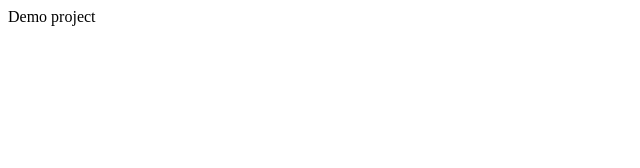
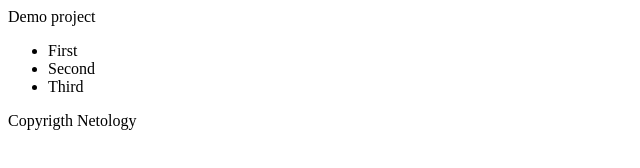
Before and after one commit to Vitaas/GIT_-3, a plain HTML site: page index.html in a window 1280 px wide. Shown: the whole page, without its empty margins (0-640 px from the left). Drawn offline with Linux system fonts and the light colour scheme.

Commit message:
Features & Copyright

```diff
--- a/index.html
+++ b/index.html
@@ -9,5 +9,11 @@ rel="stylesheet">
 </head>
 <body>
     Demo project
+    <ul>
+        <li>First</li>
+        <li>Second</li>
+        <li>Third</li>
+    </ul>
+    <p>Copyrigth Netology</p>
 </body>
 </html>
```
